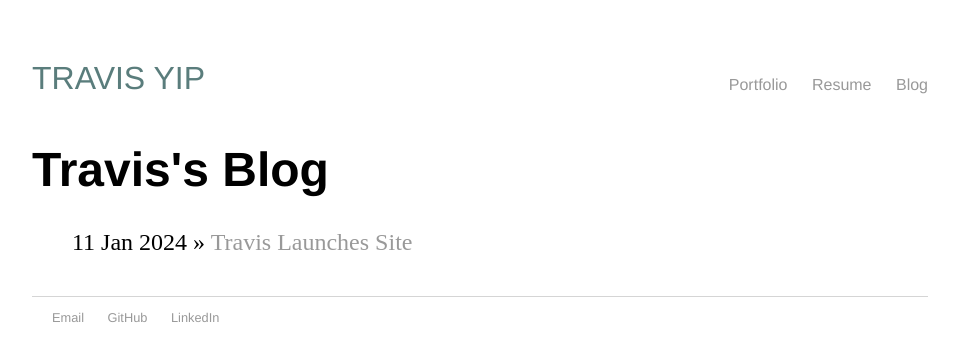
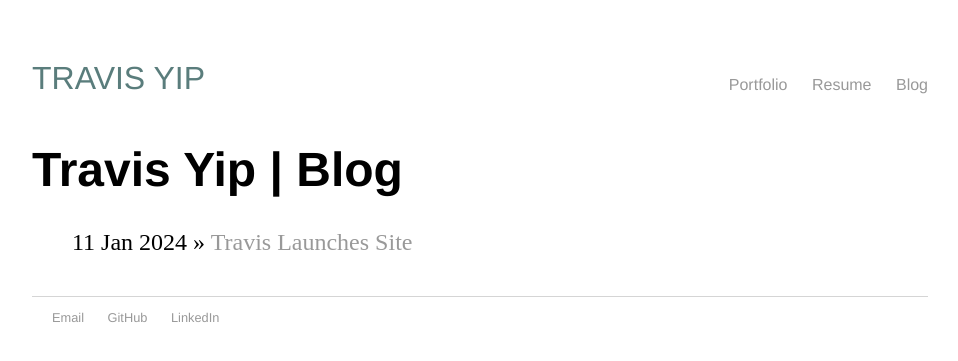
Before and after one commit to cwtravisyip/cwtravisyip.github.io, a Jekyll site: the page built from blog/index.html, in a window 1280 px wide. Shown: the top 361 px of the page, without its empty margins (160-1118 px from the left). Built offline with Jekyll 4.4.1, drawn with Linux system fonts in a browser that asks for light colours.

Commit message:
Change page title

```diff
--- a/blog/index.html
+++ b/blog/index.html
@@ -1,6 +1,6 @@
 ---
 layout: default
-title: Travis's Blog
+title: Travis Yip | Blog
 ---
 	<h1>{{ page.title }}</h1>
 	<ul class="posts">
--- a/portfolio/index.html
+++ b/portfolio/index.html
@@ -1,6 +1,6 @@
 ---
 layout: default
-title: About Me
+title: Travis Yip | Portfolio
 ---
 <div class="textchunk">
 	<h1>About Me</h1>
```
